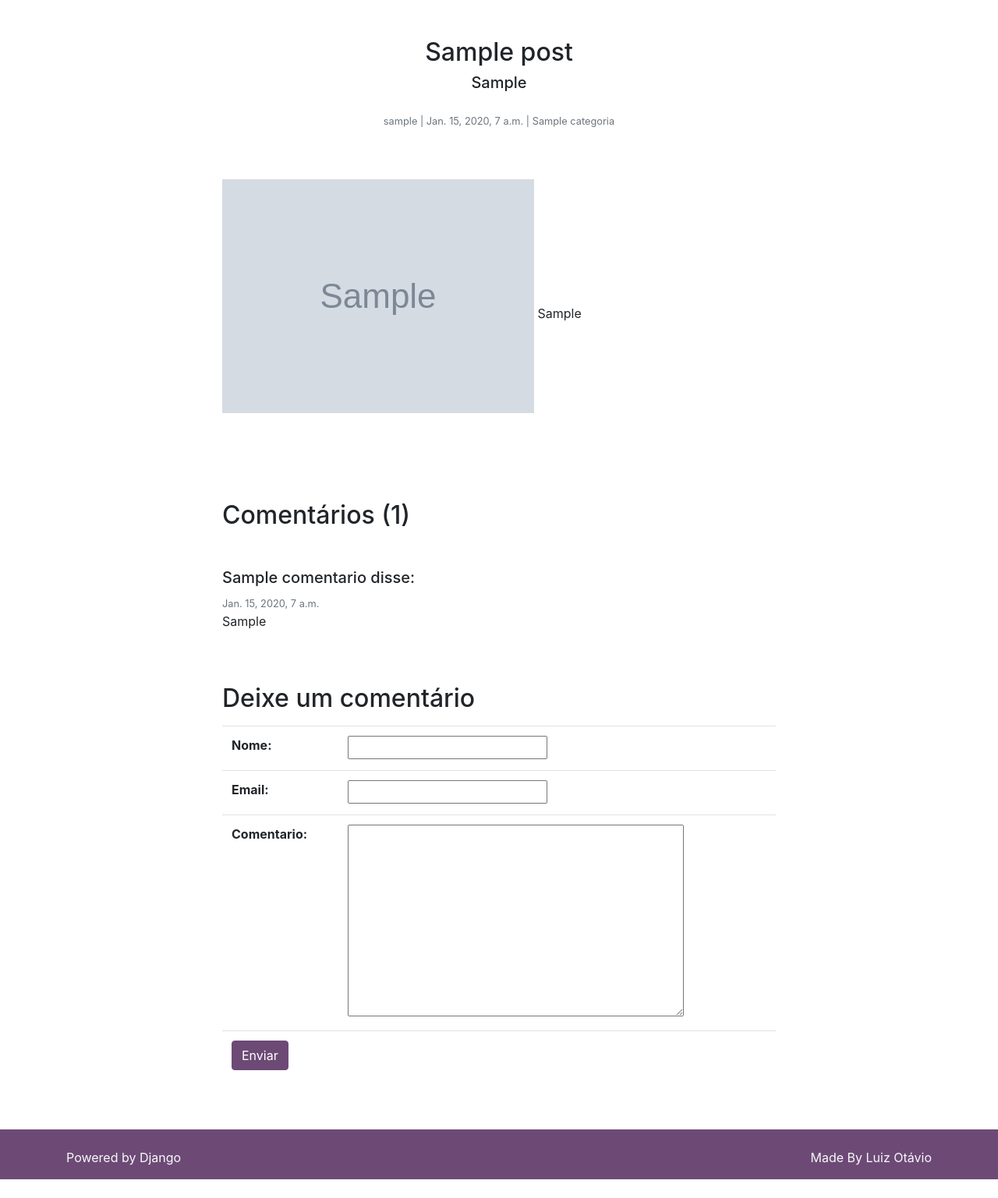
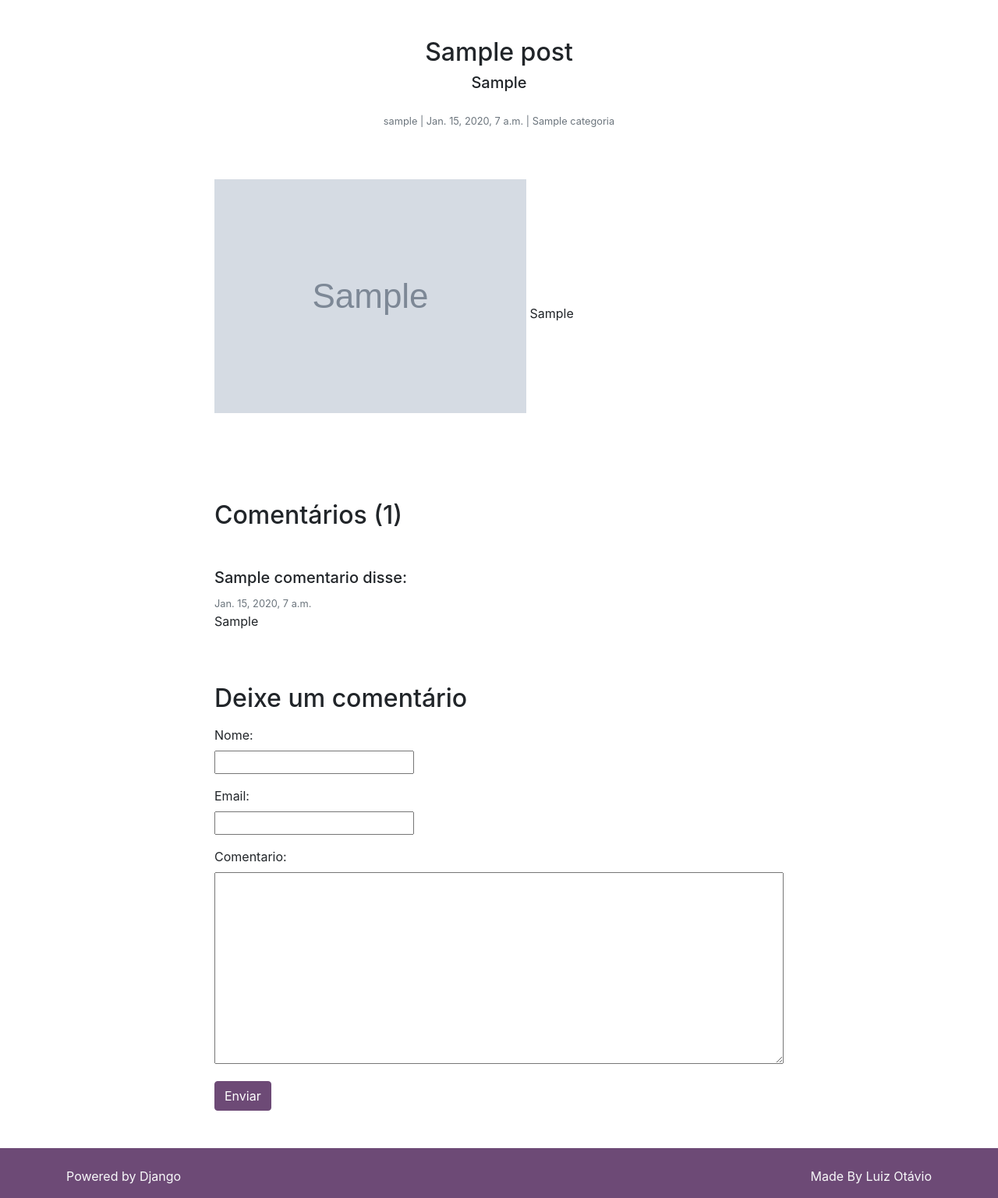
Before and after one commit to Aleika/blog, a Django app: page /post/1 in a window 1280 px wide. Shown: the part 56-1593 px from the top of the page at 78% size. Before the commit the page ends 1569 px from the top, so only its background shows below. Run offline with Django 3.2, Linux system fonts and the light colour scheme; tables that the repository leaves empty hold one stand-in row (Sample ...); some libraries are stand-ins or nearby versions.

Commit message:
corriginfo form de comentários

```diff
--- a/posts/templates/posts/post_detalhes.html
+++ b/posts/templates/posts/post_detalhes.html
@@ -2,7 +2,6 @@
 
 {% block titulo%} {{post.titulo_post|title }} | {% endblock %}
 {% block conteudo %}
-<div class="container">
 <div class="row pt-5">
   <div class="col-xl"></div>
   <div class="col-xl-8 text-center">
@@ -52,19 +51,25 @@
 
     <form method="POST" action="#envia_comentario">
       {% csrf_token %}
-        <table class="table">
-          {{ form }}
-          <tr>
-            <td colspan="2">
+      {% for hidden_field in form.hidden_fields %}
+      {{ hidden_field }}
+      {% endfor %}
+
+      {% for visible_field in form.visible_fields %}
+      <div class="form-group">
+        {{ visible_field.label_tag }} <br>
+        {{ visible_field }}
+        {{ visible_field.errors }}
+      </div>
+      {% endfor %}
+
       {% include 'parciais/_messages.html' %}
       <input id="envia_comentario" type="submit" class="btn btn-primary" value="Enviar">
-            </td>
-          </tr>
-        </table>
+
+
     </form>
   </div>
   <div class="col-xl"></div>
 </div>
-</div>
 <!-- POST -->
 {% endblock %}
--- a/templates/static/vendor/bootstrap/css/theme_1564087106285.css
+++ b/templates/static/vendor/bootstrap/css/theme_1564087106285.css
@@ -54,3 +54,7 @@ ul.errorlist li {
     }
 }
 */
+
+.form-group textarea{
+    width: 100%;
+}
```
Also changed, not shown: 1 other file. Lines whose indentation alone changed are shown as unchanged.
